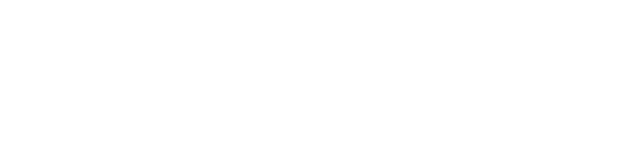
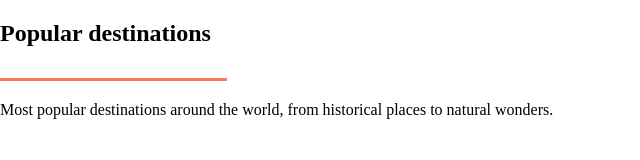
Before and after one commit to a9nna/202301-w1chwe-ana-coronel-dani-setien, a website built with Parcel: page src/index.html in a window 1280 px wide. Shown: the whole page, without its empty margins (0-640 px from the left). Built offline with nearby package versions, Linux system fonts and the light colour scheme; files whose address does not match are found by name.

Commit message:
Add destination section and destination title to index.html

```diff
--- a/src/index.html
+++ b/src/index.html
@@ -11,7 +11,15 @@
 </head>
 
 <body>
-
+  <section class="destination">
+    <div class="destination__title-block">
+      <div class="destination__title-heading">
+        <h2 class="destination__title">Popular destinations</h2>
+        <i class="destination__line"><img src="img/icons/Line 1.svg" alt="line1"></i>
+      </div>
+      <p>Most popular destinations around the world, from historical places
+        to natural wonders.</p>
+    </div>
 </body>
 
 </html>
```
Also changed, not shown: src/img/icons/Line 1.svg (added).
